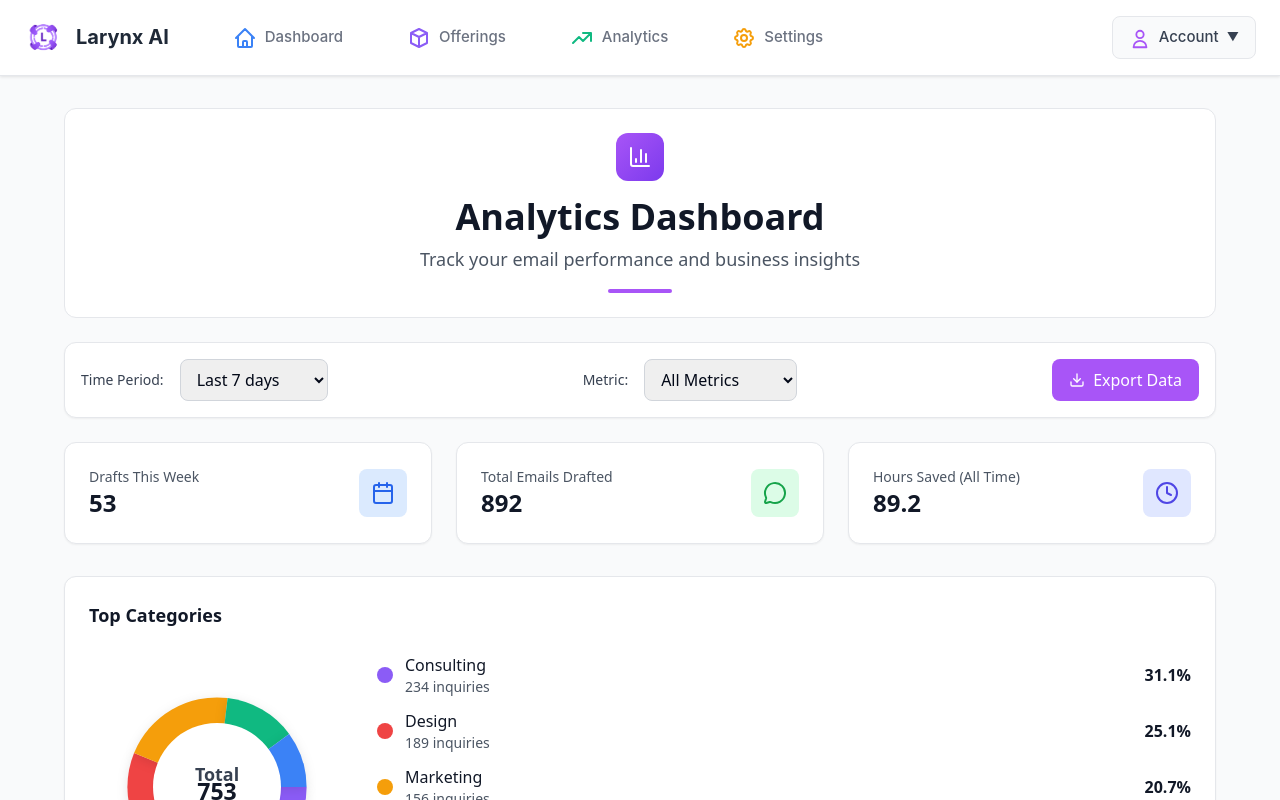
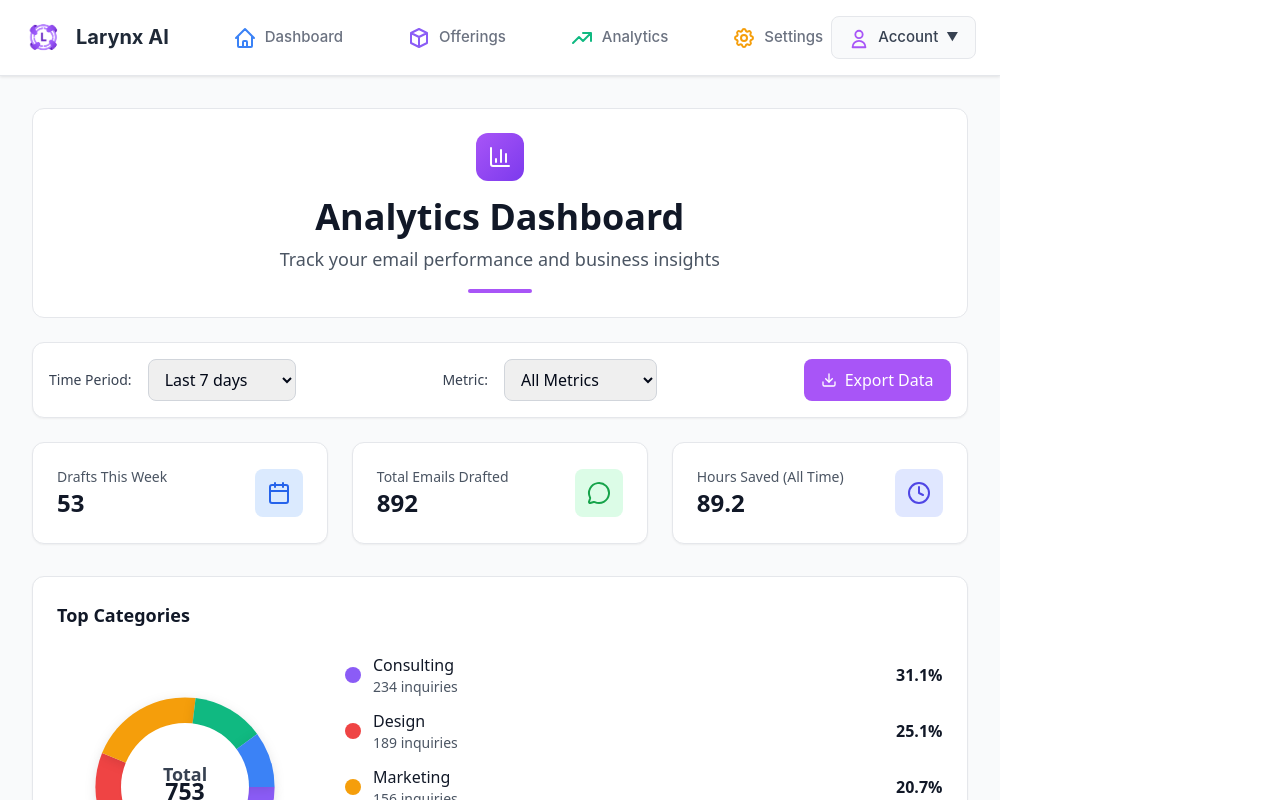
Before and after one commit to NygerianPrynce/Larynx, a React (Vite) app in the folder larynx-frontend/: page /analytics-modern in a window 1280 px wide. Shown: the top 800 px of the page. Built offline with nearby package versions, Linux system fonts and the light colour scheme; no server answers.

Commit message:
analytics update to modern

```diff
--- a/larynx-frontend/src/App.jsx
+++ b/larynx-frontend/src/App.jsx
@@ -38,7 +38,7 @@ function App() {
         <Route path="/inventory" element={<InventoryPage />} />
         <Route path="/manage-inventory" element={<OfferingsModern />} />
         <Route path="/home" element={<HomeModern />} />
-        <Route path="/analytics" element={<AnalyticsPage />} />
+        <Route path="/analytics" element={<AnalyticsModern />} />
         <Route path="/tailwind-test" element={<TailwindTest />} />
         <Route path="/shadcn-test" element={<ShadcnTest />} />
         <Route path="/framer-test" element={<FramerTest />} />
--- a/larynx-frontend/src/pages/AnalyticsModern.jsx
+++ b/larynx-frontend/src/pages/AnalyticsModern.jsx
@@ -196,7 +196,7 @@ const AnalyticsModern = () => {
   }
 
   return (
-    <div className="min-h-screen bg-gray-50 overflow-x-hidden" style={{ width: '100vw', maxWidth: '100%' }}>
+    <div className="min-h-screen bg-gray-50 overflow-x-hidden">
       <style>
         {`
           @media (min-width: 1024px) and (max-width: 1400px) {
--- a/larynx-frontend/src/pages/HomeModern.jsx
+++ b/larynx-frontend/src/pages/HomeModern.jsx
@@ -284,7 +284,7 @@ const HomeModern = () => {
   }
 
   return (
-    <div className="min-h-screen bg-gray-50 overflow-x-hidden" style={{ width: '100vw', maxWidth: '100%' }}>
+    <div className="min-h-screen bg-gray-50 overflow-x-hidden">
       <Navbar />
 
       {/* Header */}
```
